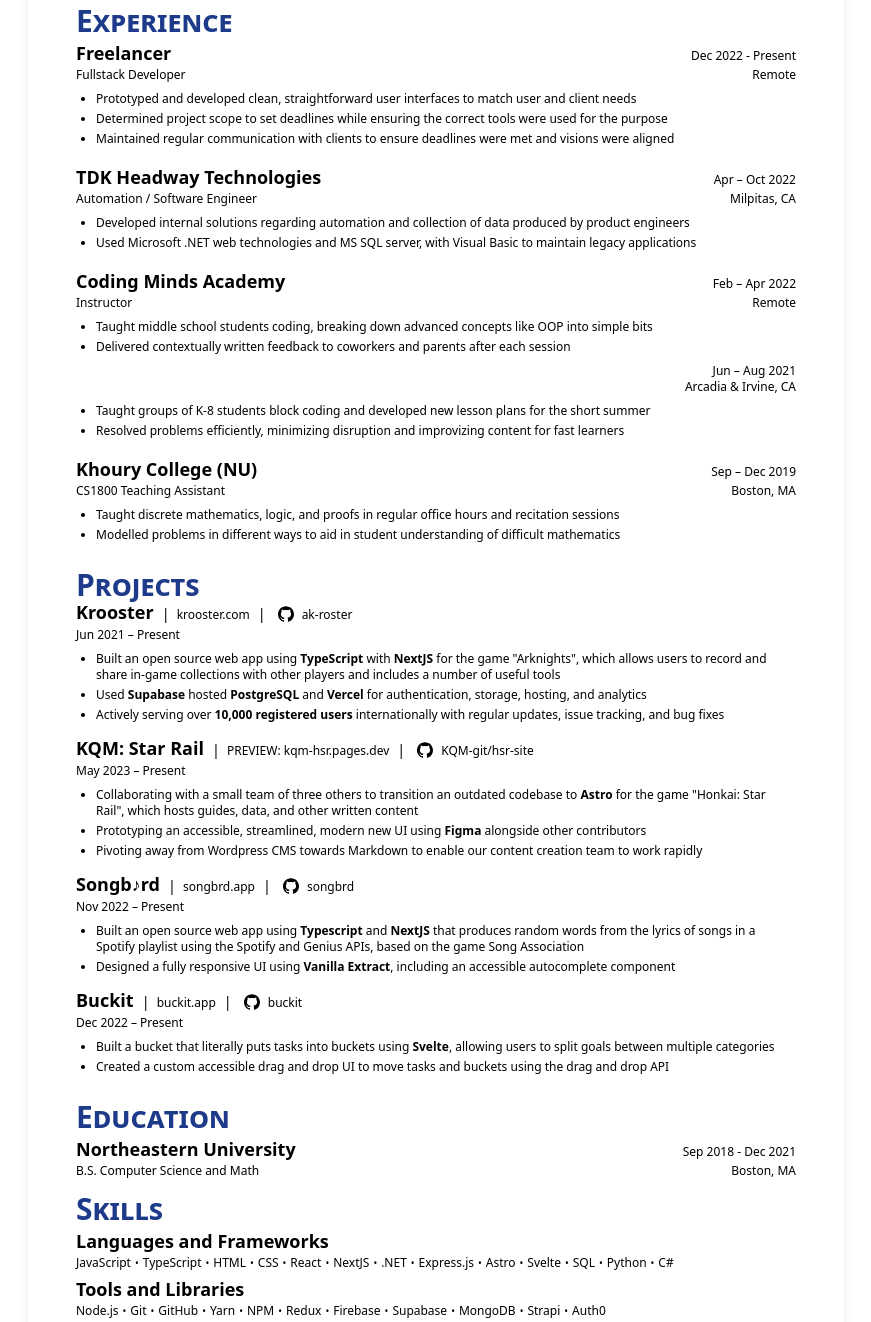
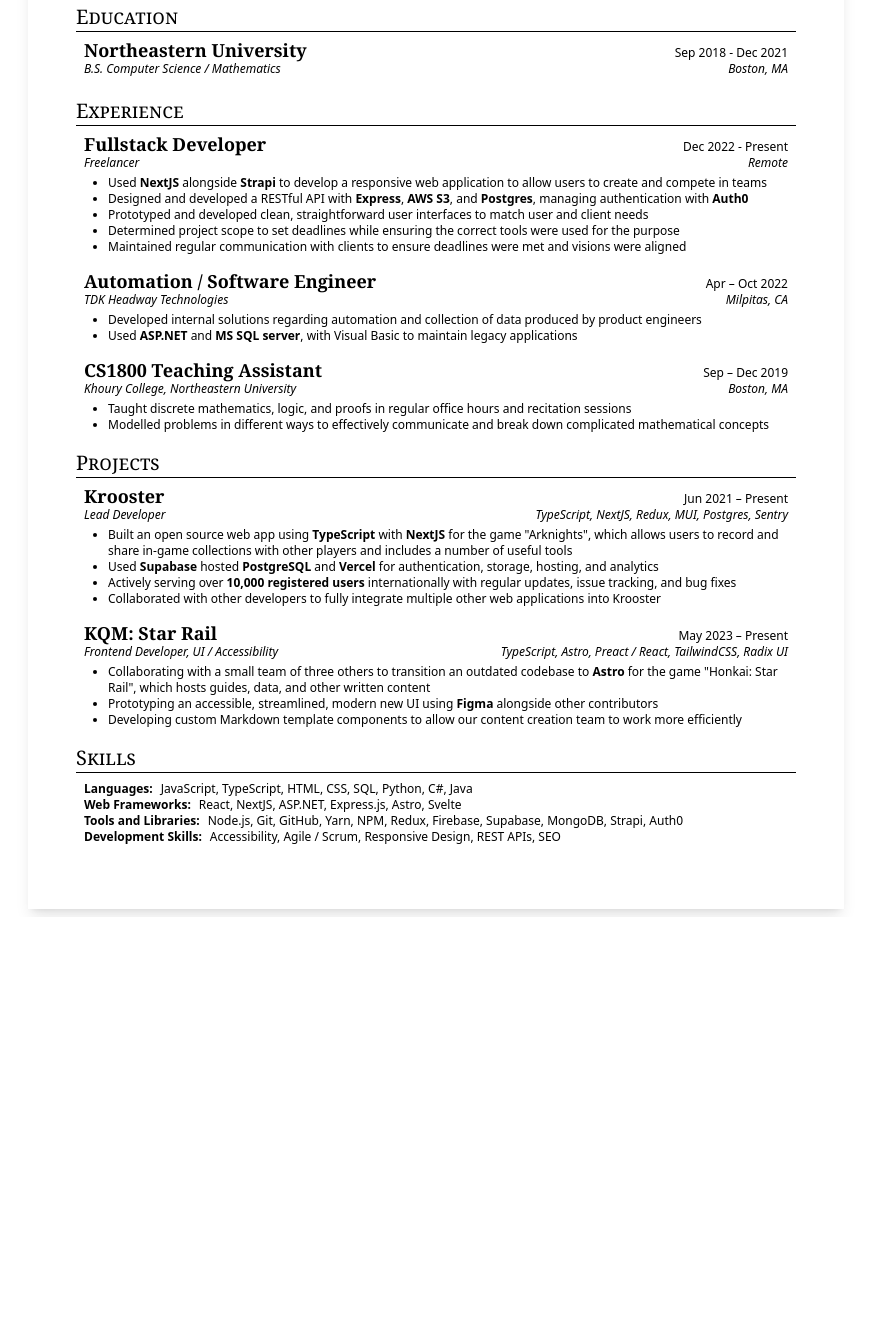
Before and after one commit to neeia/portfolio, an Astro site: page /resume in a window 1280 px wide. Shown: the part 149-1471 px from the top of the page, without its empty margins (204-1075 px from the left). After the commit the page ends 1066 px from the top, so only its background shows below. Built offline with nearby package versions, Linux system fonts and the light colour scheme; Astro itself is replaced by a stand-in of ours.

Commit message:
Reformat resume

```diff
--- a/src/components/resume/Project.astro
+++ /dev/null
@@ -1,57 +0,0 @@
----
-import { Icon } from "astro-icon";
-
-export interface Props {
-  name: string;
-  url?: Url;
-  repo?: Url;
-  date: string;
-}
-interface Url {
-  name: string;
-  href: string;
-}
-
-const { name, url, repo, date } = Astro.props;
----
-
-<li class="block m-0">
-  <div class="flex items-baseline gap-x-2 flex-wrap mb-1">
-    <h3 class="leading-none">{name}</h3>
-    {
-      url && (
-        <span>
-          <a href={url.href} target="_blank" rel="noopener">
-            {url.name}
-          </a>
-        </span>
-      )
-    }
-    {
-      repo && (
-        <span class="contents">
-          <Icon name="simple-icons:github" width="16px" height="16px" />
-          <a href={repo.href} target="_blank" rel="noopener noreferrer">
-            {repo.name}
-          </a>
-        </span>
-      )
-    }
-  </div>
-  <div class="text-xs flex align-baseline gap-0.5">{date}</div>
-  <ul class="mt-2 mb-3 pl-1 leading-4">
-    <slot />
-  </ul>
-</li>
-
-<style>
-  div > *:not(:first-child)::before {
-    content: "|";
-    font-size: larger;
-    margin-right: 4px;
-  }
-
-  svg {
-    transform: translateY(3px);
-  }
-</style>
--- /dev/null
+++ b/src/components/resume/SectionBlock.astro
@@ -0,0 +1,24 @@
+---
+export interface Props {
+  title: string;
+  sub: string;
+  date: string;
+  location?: string;
+}
+
+const { title, sub, date, location } = Astro.props;
+---
+
+<li class="mx-0 w-full block">
+  <div class="flex justify-between items-baseline flex-wrap">
+    <h3>{title}</h3>
+    <span>{date}</span>
+  </div>
+  <div class="flex justify-between text-xs italic">
+    <span>{sub}</span>
+    {location && <span>{location}</span>}
+  </div>
+  <ul class="ml-6 mt-1 list-disc list-outside">
+    <slot />
+  </ul>
+</li>
--- a/src/components/resume/Work.astro
+++ /dev/null
@@ -1,24 +0,0 @@
----
-export interface Props {
-  company?: string;
-  title?: string;
-  date: string;
-  location: string;
-}
-
-const { company, title, date, location } = Astro.props;
----
-
-<li class={`m-0 w-full block${company ? "" : " -mt-2"}`}>
-  <div class="flex items-baseline gap-1">
-    {company && <h3>{company}</h3>}
-    <span class="ml-auto">{date}</span>
-  </div>
-  <div class="text-xs flex items-baseline gap-1">
-    {title && <span>{title}</span>}
-    <span class="ml-auto">{location}</span>
-  </div>
-  <ul class="mt-2 mb-3 pl-1 leading-4">
-    <slot />
-  </ul>
-</li>
--- a/src/layouts/PrintLayout.astro
+++ b/src/layouts/PrintLayout.astro
@@ -37,7 +37,7 @@ const { title, description, className } = Astro.props;
       <article
         class:list={[
           "flex flex-col w-[8.5in] bg-white",
-          "px-4 md:px-12 print:px-12 py-6 md:py-12 print:py-12 gap-1 h-max print:h-[11in]",
+          "px-12 py-12 gap-1 h-max print:h-[11in]",
           "shadow-lg box-border print:shadow-none",
           className
         ]}
--- a/src/pages/resume.astro
+++ b/src/pages/resume.astro
@@ -1,30 +1,92 @@
 ---
 import "../styles/reset.css";
 import "../styles/global.css";
+import "../styles/resume.css";
 import PrintLayout from "../layouts/PrintLayout.astro";
 import Header from "../components/resume/Header.astro";
-import Project from "../components/resume/Project.astro";
-import Work from "../components/resume/Work.astro";
+import SectionBlock from "../components/resume/SectionBlock.astro";
+
+const skills = {
+  Languages: [
+    "JavaScript",
+    "TypeScript",
+    "HTML",
+    "CSS",
+    "SQL",
+    "Python",
+    "C#",
+    "Java",
+  ],
+  "Web Frameworks": [
+    "React",
+    "NextJS",
+    "ASP.NET",
+    "Express.js",
+    "Astro",
+    "Svelte",
+  ],
+  "Tools and Libraries": [
+    "Node.js",
+    "Git",
+    "GitHub",
+    "Yarn",
+    "NPM",
+    "Redux",
+    "Firebase",
+    "Supabase",
+    "MongoDB",
+    "Strapi",
+    "Auth0",
+  ],
+  "Development Skills": [
+    "Accessibility",
+    "Agile / Scrum",
+    "Responsive Design",
+    "REST APIs",
+    "SEO",
+  ],
+};
 ---
 
 <PrintLayout
   title="Resume"
   description="This is Neia Hu's most current resume."
-  className="resume"
 >
+  <article id="resume">
     <Header />
     <p>
       Authorized to work for any US employer. &nbsp; &nbsp;Open to relocation.
     </p>
     <section>
+      <h2>Education</h2>
+      <ul>
+        <SectionBlock
+          sub="B.S. Computer Science / Mathematics"
+          title="Northeastern University"
+          date="Sep 2018 - Dec 2021"
+          location="Boston, MA"
+        />
+      </ul>
+    </section>
+    <section>
       <h2>Experience</h2>
       <ul>
-      <Work
-        company="Freelancer"
+        <SectionBlock
+          sub="Freelancer"
           title="Fullstack Developer"
           date="Dec 2022 - Present"
           location="Remote"
         >
+          <li>
+            Used <b>NextJS</b> alongside <b>Strapi</b> to develop a responsive web
+            application to allow users to create and compete in teams
+          </li>
+          <li>
+            Designed and developed a RESTful API with <b>Express</b>,
+            <b>AWS S3</b>, and <b>Postgres</b>, managing authentication with <b
+              >Auth0</b
+            >
+          </li>
           <li>
             Prototyped and developed clean, straightforward user interfaces to
             match user and client needs
@@ -34,13 +96,13 @@ import Work from "../components/resume/Work.astro";
             tools were used for the purpose
           </li>
           <li>
-          Maintained regular communication with clients to ensure deadlines were
-          met and visions were aligned
+            Maintained regular communication with clients to ensure deadlines
+            were met and visions were aligned
           </li>
-      </Work>
-      <Work
-        company="TDK Headway Technologies"
+        </SectionBlock>
+        <SectionBlock
           title="Automation / Software Engineer"
+          sub="TDK Headway Technologies"
           date="Apr – Oct 2022"
           location="Milpitas, CA"
         >
@@ -49,39 +111,13 @@ import Work from "../components/resume/Work.astro";
             data produced by product engineers
           </li>
           <li>
-          Used Microsoft .NET web technologies and MS SQL server, with Visual
-          Basic to maintain legacy applications
+            Used <b>ASP.NET</b> and <b>MS SQL server</b>, with Visual Basic to
+            maintain legacy applications
           </li>
-      </Work>
-      <div class="contents print:hidden">
-        <Work
-          company="Coding Minds Academy"
-          title="Instructor"
-          date="Feb – Apr 2022"
-          location="Remote"
-        >
-          <li>
-            Taught middle school students coding, breaking down advanced
-            concepts like OOP into simple bits
-          </li>
-          <li>
-            Delivered contextually written feedback to coworkers and parents
-            after each session
-          </li>
-        </Work>
-        <Work date="Jun – Aug 2021" location="Arcadia & Irvine, CA">
-          <li>
-            Taught groups of K-8 students block coding and developed new lesson
-            plans for the short summer
-          </li>
-          <li>
-            Resolved problems efficiently, minimizing disruption and improvizing
-            content for fast learners
-          </li>
-        </Work>
-        <Work
-          company="Khoury College (NU)"
+        </SectionBlock>
+        <SectionBlock
           title="CS1800 Teaching Assistant"
+          sub="Khoury College, Northeastern University"
           date="Sep – Dec 2019"
           location="Boston, MA"
         >
@@ -90,51 +126,45 @@ import Work from "../components/resume/Work.astro";
             hours and recitation sessions
           </li>
           <li>
-            Modelled problems in different ways to aid in student understanding
-            of difficult mathematics
+            Modelled problems in different ways to effectively communicate and
+            break down complicated mathematical concepts
           </li>
-        </Work>
-      </div>
+        </SectionBlock>
       </ul>
     </section>
     <section>
       <h2>Projects</h2>
       <ul>
-      <Project
-        name="Krooster"
-        url={{ name: "krooster.com", href: "https://www.krooster.com/" }}
-        repo={{
-          name: "ak-roster",
-          href: "https://github.com/neeia/ak-roster/",
-        }}
+        <SectionBlock
+          title="Krooster"
+          sub="Lead Developer"
+          location="TypeScript, NextJS, Redux, MUI, Postgres, Sentry"
           date="Jun 2021 – Present"
         >
           <li>
             Built an open source web app using <b>TypeScript</b> with
-          <b>NextJS</b> for the game "Arknights", which allows users to record and
-          share in-game collections with other players and includes a number of useful
-          tools
+            <b>NextJS</b> for the game "Arknights", which allows users to record
+            and share in-game collections with other players and includes a number
+            of useful tools
           </li>
           <li>
             Used <b>Supabase</b> hosted <b>PostgreSQL</b> and <b>Vercel</b> for authentication,
             storage, hosting, and analytics
           </li>
           <li>
-          Actively serving over <b>10,000 registered users</b> internationally with
-          regular updates, issue tracking, and bug fixes
+            Actively serving over <b>10,000 registered users</b> internationally
+            with regular updates, issue tracking, and bug fixes
           </li>
-      </Project>
-      <Project
-        name="KQM: Star Rail"
+          <li>
+            Collaborated with other developers to fully integrate multiple other
+            web applications into Krooster
+          </li>
+        </SectionBlock>
+        <SectionBlock
+          title="KQM: Star Rail"
+          sub="Frontend Developer, UI / Accessibility"
+          location="TypeScript, Astro, Preact / React, TailwindCSS, Radix UI"
           date="May 2023 – Present"
-        url={{
-          name: "PREVIEW: kqm-hsr.pages.dev",
-          href: "https://kqm-hsr.pages.dev/",
-        }}
-        repo={{
-          name: "KQM-git/hsr-site",
-          href: "https://github.com/KQM-git/hsr-site",
-        }}
         >
           <li>
             Collaborating with a small team of three others to transition an
@@ -146,106 +176,28 @@ import Work from "../components/resume/Work.astro";
             <b>Figma</b> alongside other contributors
           </li>
           <li>
-          Pivoting away from Wordpress CMS towards Markdown to enable our
-          content creation team to work rapidly
+            Developing custom Markdown template components to allow our content
+            creation team to work more efficiently
           </li>
-      </Project>
-      <div class="contents print:hidden">
-        <Project
-          name="Songb♪rd"
-          url={{ name: "songbrd.app", href: "https://www.songbrd.app/" }}
-          repo={{
-            name: "songbrd",
-            href: "https://github.com/neeia/songbrd/",
-          }}
-          date="Nov 2022 – Present"
-        >
-          <li>
-            Built an open source web app using <b>Typescript</b> and
-            <b>NextJS</b> that produces random words from the lyrics of songs in
-            a Spotify playlist using the Spotify and Genius APIs, based on the game
-            Song Association
-          </li>
-          <li>
-            Designed a fully responsive UI using <b>Vanilla Extract</b>,
-            including an accessible autocomplete component
-          </li>
-        </Project>
-        <Project
-          name="Buckit"
-          url={{ name: "buckit.app", href: "https://www.buckit.app/" }}
-          repo={{
-            name: "buckit",
-            href: "https://github.com/neeia/buckit/",
-          }}
-          date="Dec 2022 – Present"
-        >
-          <li>
-            Built a bucket that literally puts tasks into buckets using
-            <b>Svelte</b>, allowing users to split goals between multiple
-            categories
-          </li>
-          <li>
-            Created a custom accessible drag and drop UI to move tasks and
-            buckets using the drag and drop API
-          </li>
-        </Project>
-      </div>
+        </SectionBlock>
       </ul>
     </section>
-  <section>
-    <h2>Education</h2>
-    <li class="m-0 w-full block">
-      <div class="flex items-baseline gap-1">
-        <h3>Northeastern University</h3>
-        <span class="ml-auto">Sep 2018 - Dec 2021</span>
+    <section id="skills">
+      <h2>Skills</h2>
+      {
+        Object.entries(skills).map(([title, list]) => (
+          <div class="flex">
+            <h3 class="font-bold">{title}:</h3>
+            <ul class="ml-2 flex">
+              {list.map((skill, i) => (
+                <li class="contents">
+                  {`${skill}${i < list.length - 1 ? ", " : ""}`}
+                </li>
+              ))}
+            </ul>
           </div>
-      <div class="text-xs flex">
-        <span>B.S. Computer Science and Math</span>
-        <span class="ml-auto">Boston, MA</span>
-      </div>
-    </li>
+        ))
+      }
     </section>
-  <section>
-    <h2>Skills</h2>
-    <h3>Languages and Frameworks</h3>
-    <ul class="dot-list">
-      <li>JavaScript</li>
-      <li>TypeScript</li>
-      <li>HTML</li>
-      <li>CSS</li>
-      <li>React</li>
-      <li>NextJS</li>
-      <li>.NET</li>
-      <li>Express.js</li>
-      <li>Astro</li>
-      <li>Svelte</li>
-      <li>SQL</li>
-      <li>Python</li>
-      <li>C#</li>
-    </ul>
-    <h3 class="mt-1">Tools and Libraries</h3>
-    <ul class="dot-list">
-      <li>Node.js</li>
-      <li>Git</li>
-      <li>GitHub</li>
-      <li>Yarn</li>
-      <li>NPM</li>
-      <li>Redux</li>
-      <li>Firebase</li>
-      <li>Supabase</li>
-      <li>MongoDB</li>
-      <li>Strapi</li>
-      <li>Auth0</li>
-    </ul>
-  </section>
-  <section>
-    <h2>Interests</h2>
-    <ul class="dot-list">
-      <li>A11y</li>
-      <li>Responsive Design</li>
-      <li>UI / UX Design</li>
-      <li>SEO</li>
-    </ul>
-  </section>
+  </article>
 </PrintLayout>
--- a/src/styles/global.css
+++ b/src/styles/global.css
@@ -45,32 +45,6 @@
     @apply text-xl font-bold;
   }
 
-  .resume h2 {
-    @apply text-3xl text-blue-900 font-semibold mt-2;
-    font-variant: small-caps;
-  }
-
-  .resume h3 {
-    @apply text-lg font-semibold;
-  }
-
-  .resume li {
-    @apply list-disc list-outside ml-4;
-  }
-
-  .resume ul {
-    @apply flex flex-wrap items-center gap-1 leading-4;
-  }
-
-  ul.dot-list > li {
-    @apply contents;
-  }
-
-  ul.dot-list > li:not(:first-child)::before {
-    content: "•";
-    font-size: smaller;
-  }
-
   #document-header dd {
     @apply mr-4 flex items-center;
   }
--- /dev/null
+++ b/src/styles/resume.css
@@ -0,0 +1,29 @@
+/* Opinionated Global Styling
+*/
+
+@tailwind base;
+@tailwind components;
+@tailwind utilities;
+
+@layer components {
+  #resume h2 {
+    @apply text-xl font-serif my-2 w-full border-b border-black;
+    font-variant: small-caps;
+  }
+
+  #resume section > :not(h2) {
+    @apply mx-2;
+  }
+
+  #resume section:not(#skills) h3 {
+    @apply text-lg leading-5 font-serif font-semibold;
+  }
+
+  #resume section {
+    @apply my-4;
+  }
+
+  #resume section > ul {
+    @apply flex flex-col gap-4;
+  }
+}
```
Also changed, not shown: src/components/resume/Header.astro (+4 -4 lines). Lines whose indentation alone changed are shown as unchanged.
